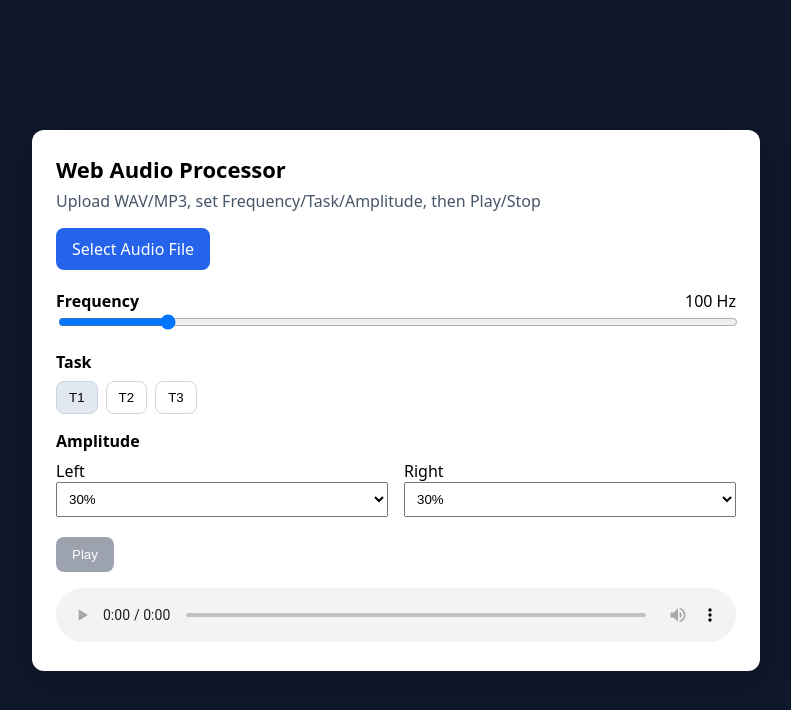
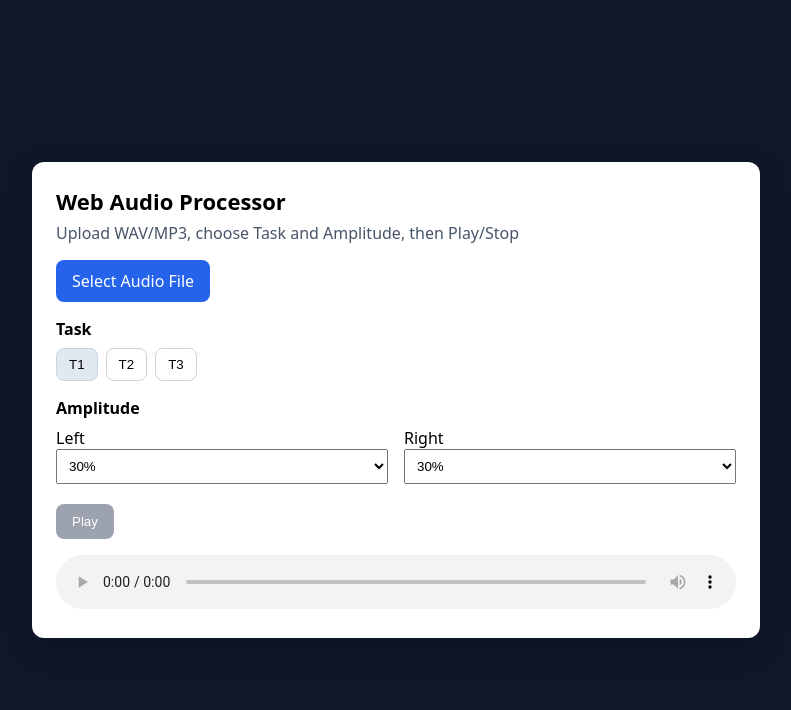
Before and after one commit to lbh020103/web_player, a Next.js app: page / in a window 1280 px wide. Shown: the top 710 px of the page, without its empty margins (244-1035 px from the left). Built offline with nearby package versions, Linux system fonts and the light colour scheme.

Commit message:
chore: remove frequency control; fix base freq to 100 Hz

```diff
--- a/app/page.tsx
+++ b/app/page.tsx
@@ -13,7 +13,7 @@ export default function Page() {
   const [isProcessing, setIsProcessing] = useState(false)
   const [isPlaying, setIsPlaying] = useState(false)
 
-  const [frequency, setFrequency] = useState(100)
+  const DEFAULT_FREQ = 100
   const [task, setTask] = useState<Task>(1)
   const [ratioLeft, setRatioLeft] = useState(30)
   const [ratioRight, setRatioRight] = useState(30)
@@ -118,10 +118,10 @@ export default function Page() {
       }
 
       // Generate sine overlays per channel
-      const leftFreq = frequency
+      const leftFreq = DEFAULT_FREQ
       const rightOffsetForTask = (t: Task) => (t === 1 ? 10.5 : t === 2 ? 22 : 0)
-      const rightFreq1 = frequency + (task === 3 ? 5.5 : rightOffsetForTask(task))
-      const rightFreq2 = task === 3 ? frequency + 1.75 : rightFreq1
+      const rightFreq1 = DEFAULT_FREQ + (task === 3 ? 5.5 : rightOffsetForTask(task))
+      const rightFreq2 = task === 3 ? DEFAULT_FREQ + 1.75 : rightFreq1
 
       // Convert amplitude percent to linear using same db mapping as get_percent_volume
       const quietDb = -70
@@ -194,7 +194,7 @@ export default function Page() {
     <main style={{ display: 'flex', alignItems: 'center', justifyContent: 'center', minHeight: '100vh', background: '#0f172a' }}>
       <div style={{ width: 680, background: 'white', borderRadius: 12, padding: 24, boxShadow: '0 10px 30px rgba(0,0,0,0.2)' }}>
         <h1 style={{ margin: 0, fontSize: 22 }}>Web Audio Processor</h1>
-        <p style={{ color: '#475569', marginTop: 6 }}>Upload WAV/MP3, set Frequency/Task/Amplitude, then Play/Stop</p>
+        <p style={{ color: '#475569', marginTop: 6 }}>Upload WAV/MP3, choose Task and Amplitude, then Play/Stop</p>
 
         {/* File picker */}
         <div style={{ marginTop: 16 }}>
@@ -205,14 +205,7 @@ export default function Page() {
           {fileName && <span style={{ marginLeft: 12, color: '#334155' }}>{fileName}</span>}
         </div>
 
-        {/* Frequency */}
-        <div style={{ marginTop: 20 }}>
-          <div style={{ display: 'flex', justifyContent: 'space-between' }}>
-            <span style={{ fontWeight: 600 }}>Frequency</span>
-            <span>{frequency} Hz</span>
-          </div>
-          <input type="range" min={80} max={210} step={1} value={frequency} onChange={(e) => setFrequency(parseInt(e.target.value))} style={{ width: '100%' }} />
-        </div>
+        {/* Frequency removed; using default base frequency of 100 Hz */}
 
         {/* Task */}
         <div style={{ marginTop: 16 }}>
--- a/tsconfig.json
+++ b/tsconfig.json
@@ -25,7 +25,8 @@
   "include": [
     "next-env.d.ts",
     "**/*.ts",
-    "**/*.tsx"
+    "**/*.tsx",
+    ".next/types/**/*.ts"
   ],
   "exclude": [
     "node_modules",
```
Also changed, not shown: 2 other files (tests, documents, lock files or other folders).
